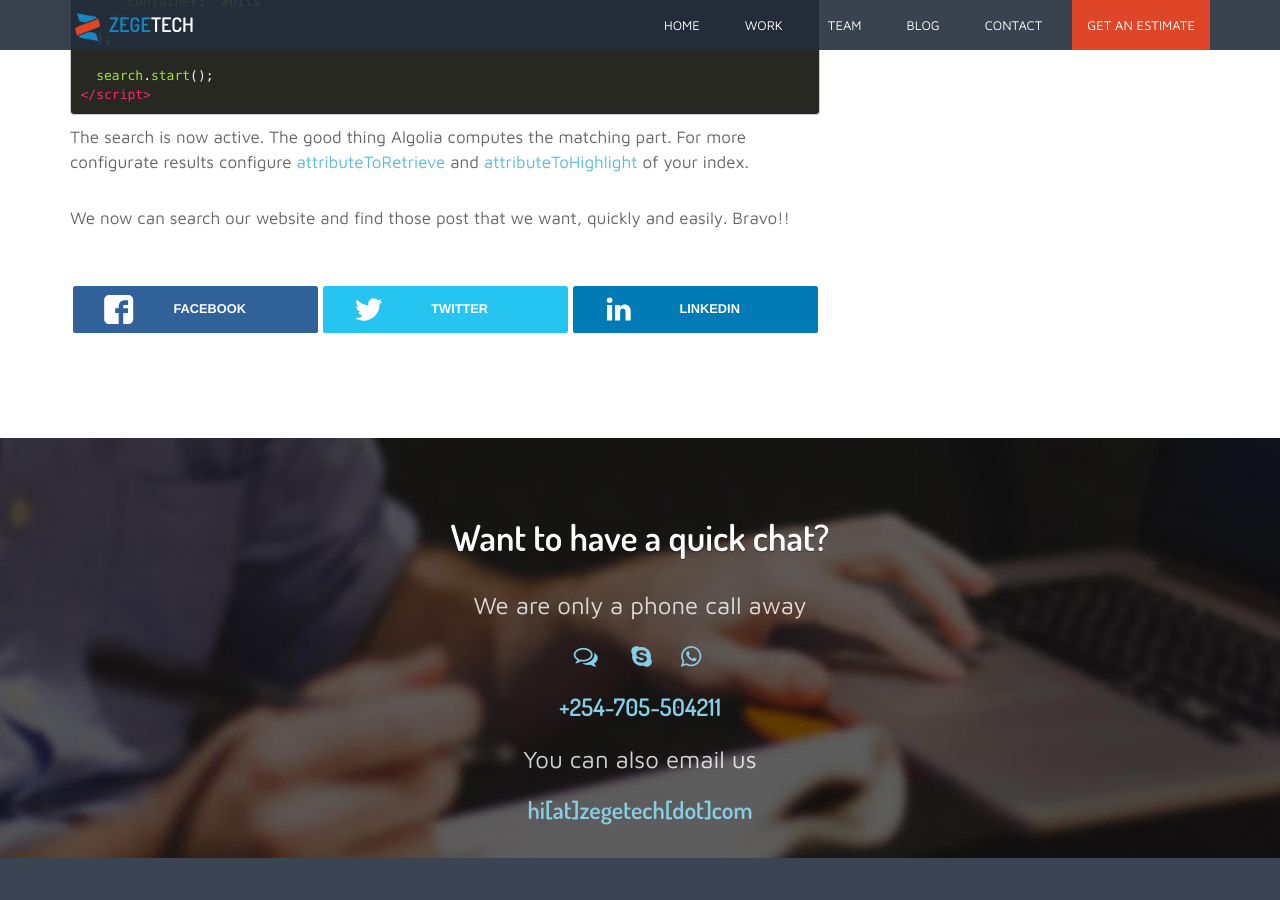
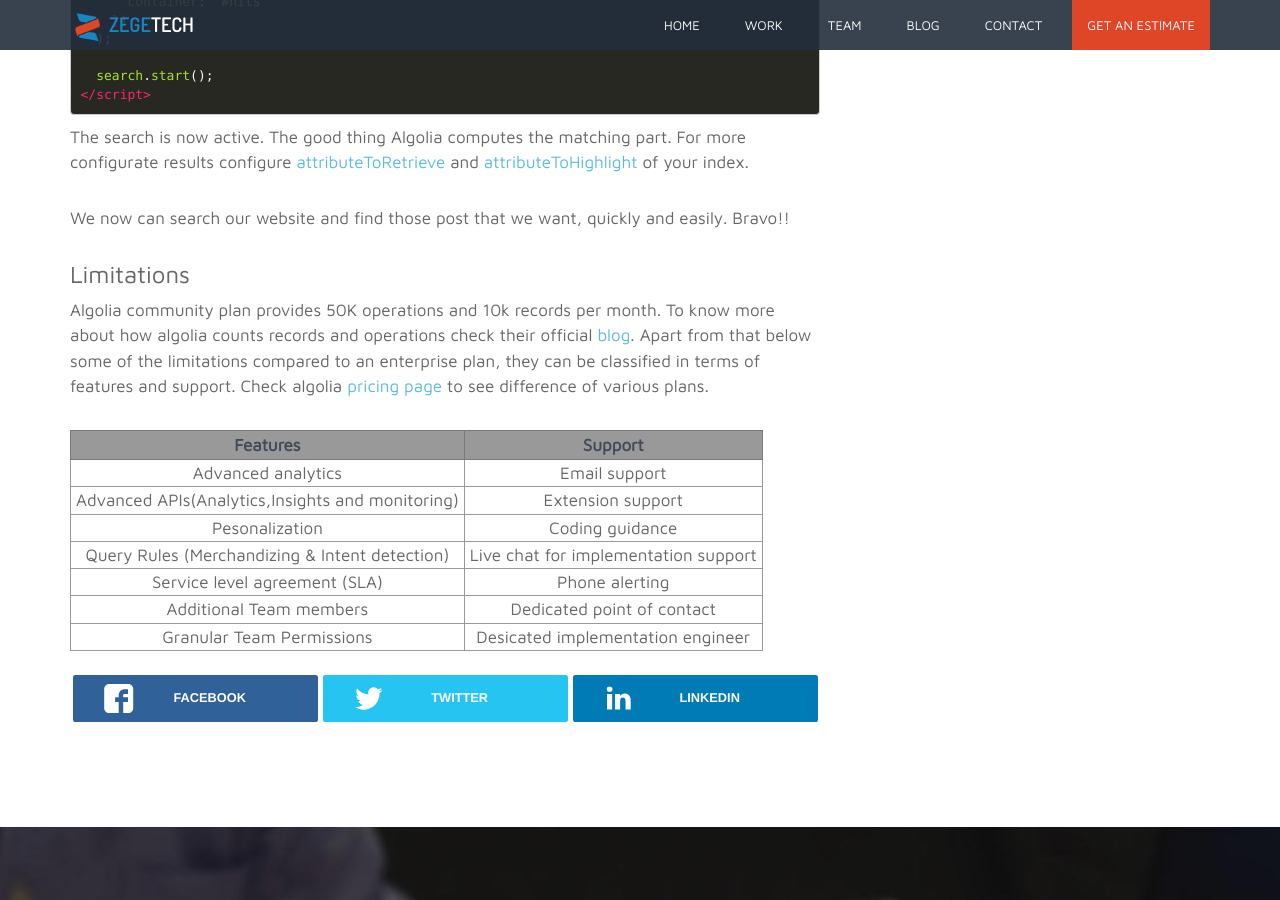
Before and after one commit to zegetech/zegetech.github.io, a Jekyll site: the page built from _posts/2019-10-04-jekyll-instant-search-with-algolia.md, in a window 1280 px wide and 900 px high, scrolled down 6594 px. Built offline with Jekyll 4.4.1, drawn with Linux system fonts in a browser that asks for light colours; comment, search, counter and statistics services are not loaded.

Commit message:
add algolia limitations

```diff
--- a/_posts/2019-10-04-jekyll-instant-search-with-algolia.md
+++ b/_posts/2019-10-04-jekyll-instant-search-with-algolia.md
@@ -233,3 +233,17 @@
 The search is now active. The good thing Algolia computes the matching part. For more configurate results configure [attributeToRetrieve](https://www.algolia.com/doc/rest-api/search/#param-attributesToRetrieve) and [attributeToHighlight](https://www.algolia.com/doc/rest-api/search/#param-attributesToHighlight) of your index.
 
 We now can search our website and find those post that we want, quickly and easily. Bravo!!
+
+###  Limitations
+
+Algolia community plan provides 50K operations and 10k records per month. To know more about how algolia counts records and operations check their official [blog](https://www.algolia.com/doc/faq/accounts-billing/how-algolia-count-records-and-operation/). Apart from that below some of the limitations compared to an enterprise plan, they can be classified in terms of features and support. Check algolia [pricing page](https://www.algolia.com/pricing/) to see difference of various plans.
+
+ | Features                                        | Support           |
+ |-------------------------------                  |-------------------|
+ | Advanced analytics                              | Email support     |
+ | Advanced APIs(Analytics,Insights and monitoring)| Extension support |
+ | Pesonalization                                  | Coding guidance   |
+ | Query Rules (Merchandizing & Intent detection)  | Live chat for implementation support|
+ | Service level agreement (SLA)                   | Phone alerting    |
+ | Additional Team members                         | Dedicated point of contact |
+ | Granular Team Permissions                       | Desicated implementation engineer|
```
